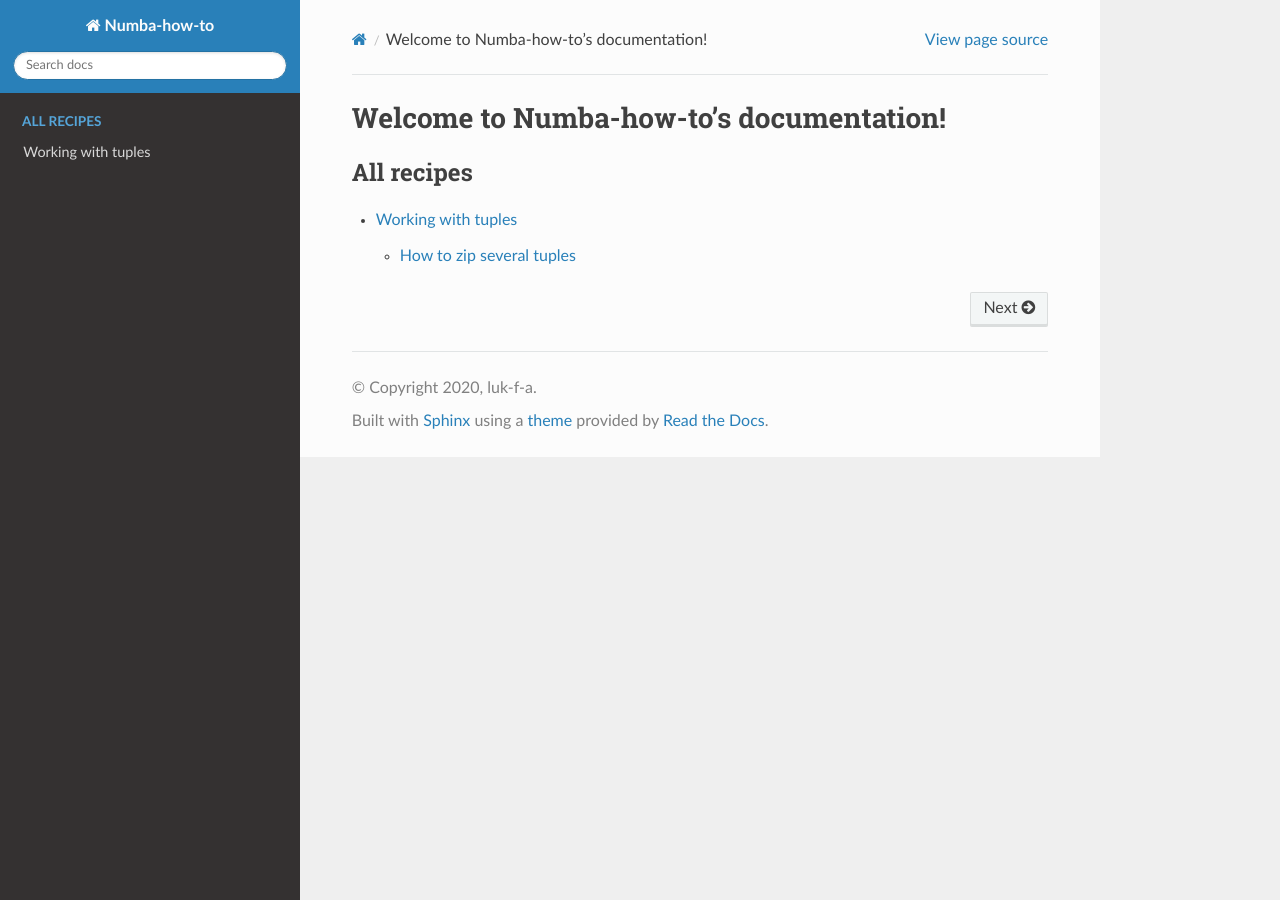
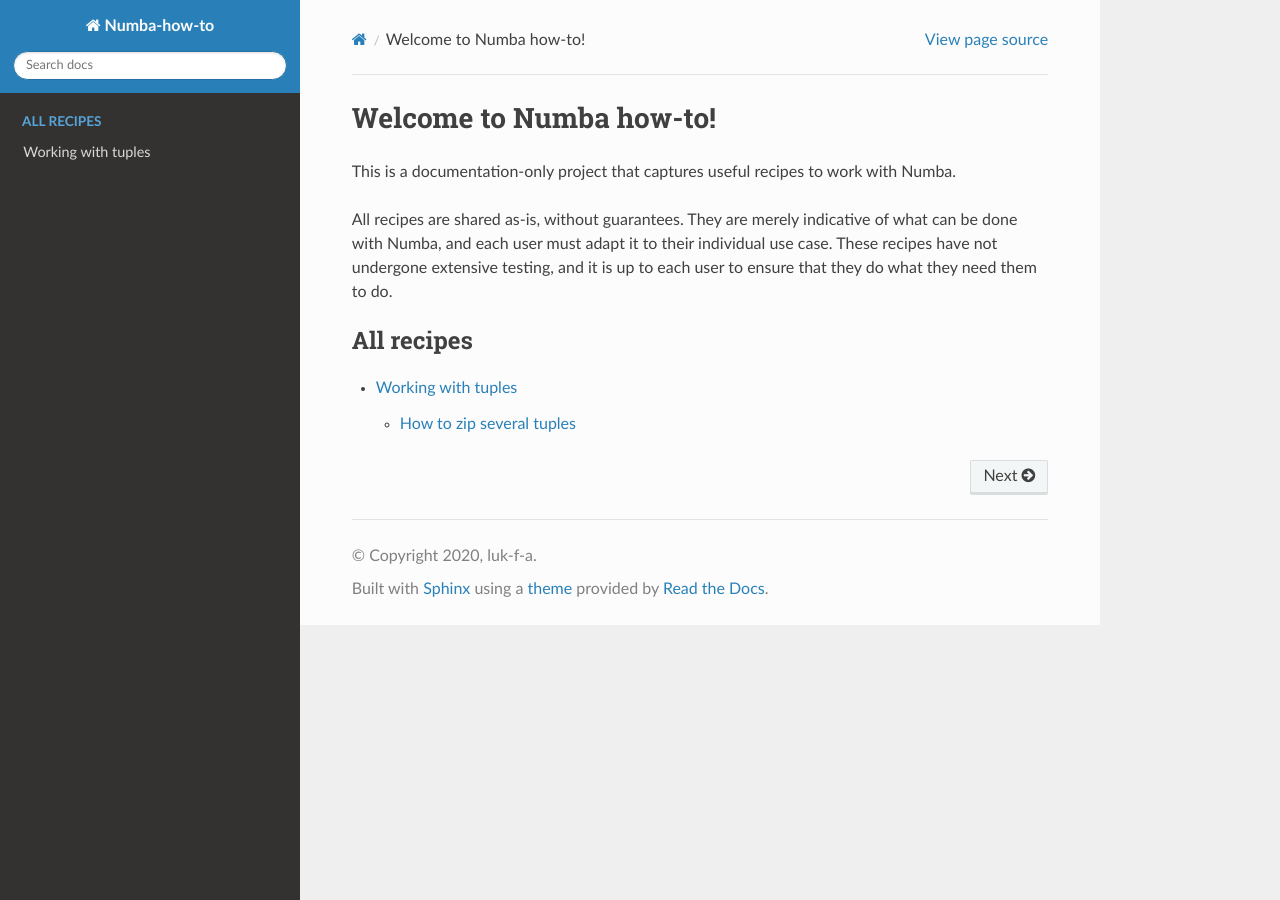
Before and after one commit to luk-f-a/numba-how-to, a Sphinx documentation site: the page built from docs/source/index.md, in a window 1280 px wide. Built offline with Sphinx 7.4.7 and the Read the Docs theme 2.0.0, drawn with Linux system fonts in a browser that asks for light colours.

Commit message:
improved main index

````diff
--- a/docs/source/index.md
+++ b/docs/source/index.md
@@ -1,4 +1,12 @@
-# Welcome to Numba-how-to's documentation!
+# Welcome to Numba how-to!
+
+This is a documentation-only project that captures useful recipes to work with
+Numba.
+
+All recipes are shared as-is, without guarantees. They are merely indicative
+of what can be done with Numba, and each user must adapt it to their individual
+use case. These recipes have not undergone extensive testing, and it is up to
+each user to ensure that they do what they need them to do.
 
 ```{toctree}
 ---
````
